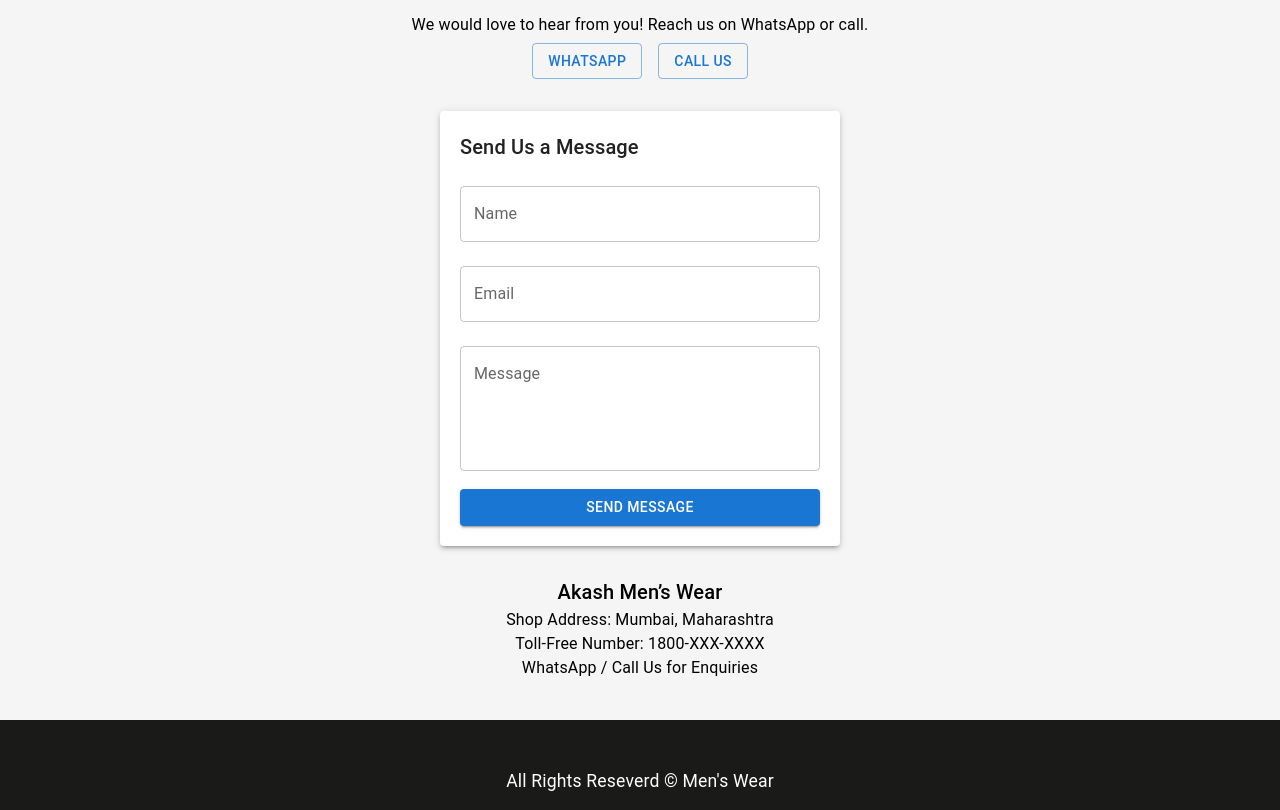
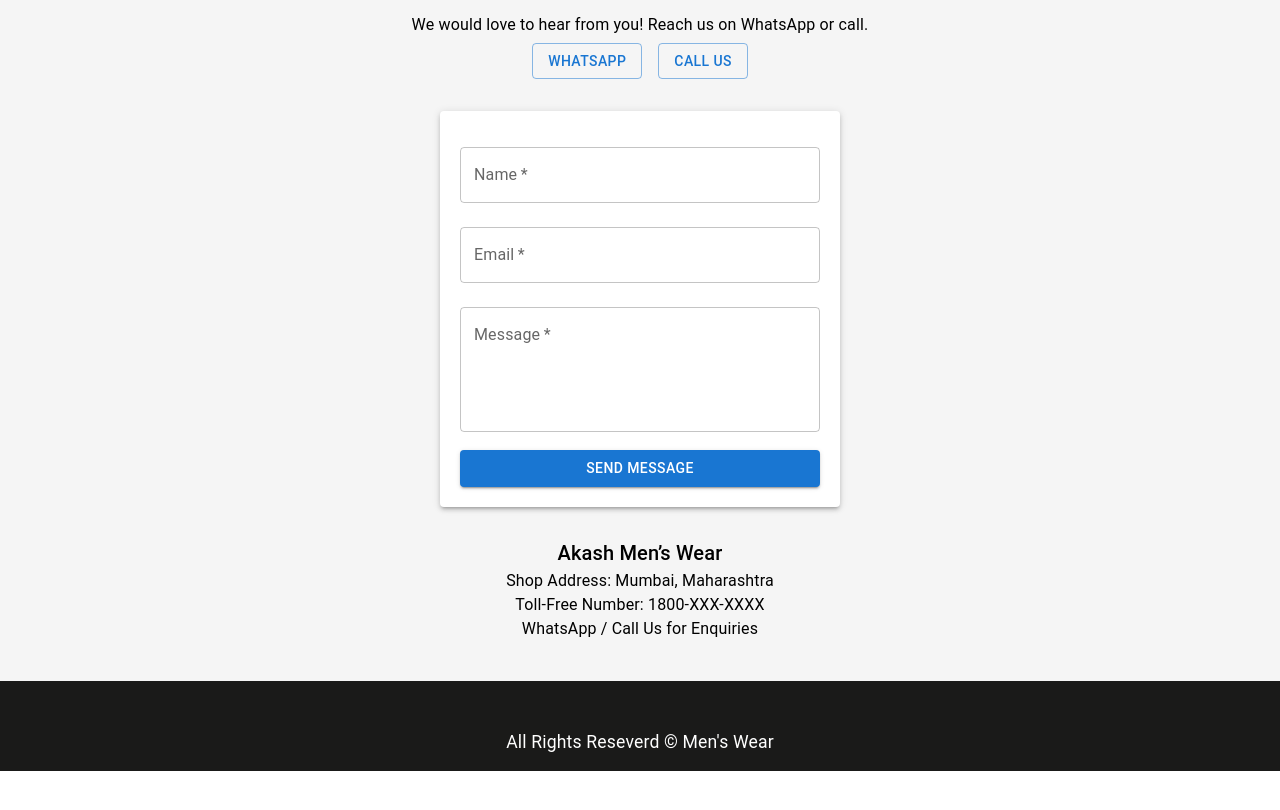
Before and after one commit to kc022352/Tailor-Website, a React (Create React App) app: page / in a window 1280 px wide. Shown: the part 3036-3846 px from the top of the page. After the commit the page ends 3807 px from the top, so only its background shows below. Built offline with nearby package versions, Linux system fonts and the light colour scheme; some icons are missing.

Commit message:
Added functional Contact form with shop details

```diff
--- a/src/pages/Contact.js
+++ b/src/pages/Contact.js
@@ -1,7 +1,27 @@
-import React from "react";
+import React, { useState } from "react";
 import { Box, Typography, TextField, Button, Paper } from "@mui/material";
 
 export default function Contact() {
+  // 1️⃣ Add state
+  const [formData, setFormData] = useState({
+    name: "",
+    email: "",
+    message: "",
+  });
+
+  // 2️⃣ Input handle karne ke liye
+  const handleChange = (e) => {
+    setFormData({ ...formData, [e.target.name]: e.target.value });
+  };
+
+  // 3️⃣ Form submit handle
+  const handleSubmit = (e) => {
+    e.preventDefault(); // page reload nahi hoga
+    console.log("Form submitted:", formData);
+    alert("Thank you! We received your message.");
+    setFormData({ name: "", email: "", message: "" }); // form reset
+  };
+
   return (
     <Box
       sx={{
@@ -29,40 +49,46 @@ export default function Contact() {
         </Button>
       </Box>
 
-      {/* Form */}
+      {/* 4️⃣ Add form */}
       <Paper
         elevation={3}
-        sx={{
-          padding: "20px",
-          maxWidth: "400px",
-          width: "100%",
-          marginBottom: "30px",
-        }}
+        sx={{ padding: "20px", maxWidth: "400px", width: "100%", marginBottom: "30px" }}
       >
-        <Typography variant="h6" gutterBottom>
-          Send Us a Message
-        </Typography>
+        <form onSubmit={handleSubmit}>
           <TextField
             label="Name"
+            name="name"
             variant="outlined"
             fullWidth
             margin="normal"
+            value={formData.name}
+            onChange={handleChange}
+            required
           />
           <TextField
             label="Email"
+            name="email"
             variant="outlined"
             fullWidth
             margin="normal"
+            value={formData.email}
+            onChange={handleChange}
+            required
           />
           <TextField
             label="Message"
+            name="message"
             variant="outlined"
             fullWidth
             margin="normal"
             multiline
             rows={4}
+            value={formData.message}
+            onChange={handleChange}
+            required
           />
           <Button
+            type="submit"
             variant="contained"
             color="primary"
             fullWidth
@@ -70,6 +96,7 @@ export default function Contact() {
           >
             Send Message
           </Button>
+        </form>
       </Paper>
 
       {/* Shop Details */}
```
Lines whose indentation alone changed are shown as unchanged.
